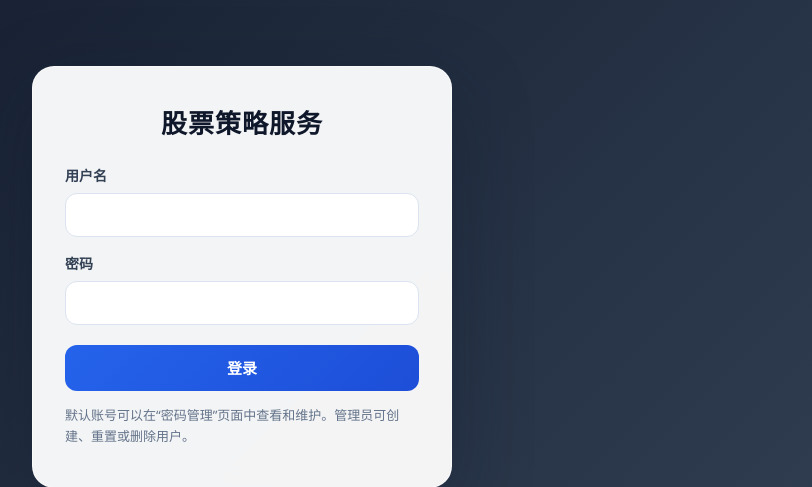
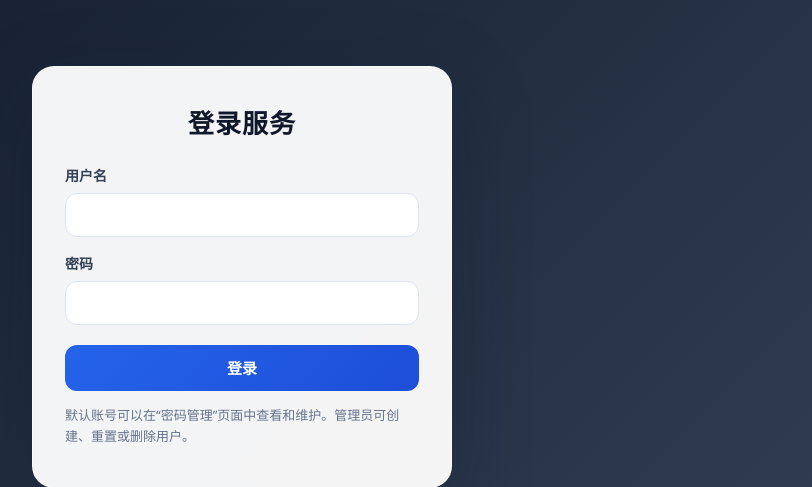
Before and after one commit to ims0/stock_server, a Flask app: page /login in a window 1280 px wide. Shown: the part 123-610 px from the top of the page, without its empty margins (398-1210 px from the left). Run offline with Flask 3, Linux system fonts and the light colour scheme; some libraries are stand-ins or nearby versions.

Commit message:
rename doc

```diff
--- a/operation_log/blueprint.py
+++ b/operation_log/blueprint.py
@@ -35,7 +35,7 @@ from .repository import (
 
 CATEGORY_SETTINGS = {
     "technical_summary": {
-        "list_title": "文档",
+        "list_title": "复盘文档",
         "hero_title": "复盘文档",
         "hero_copy": "",
         "new_title": "新建文档",
--- a/templates/login.html
+++ b/templates/login.html
@@ -116,7 +116,7 @@
   <body>
     <main class="login-shell">
       <section class="login-card">
-        <h1>股票策略服务</h1>
+        <h1>登录服务</h1>
 
         <form method="post">
           <input type="hidden" name="next" value="{{ next_url }}" />
```
